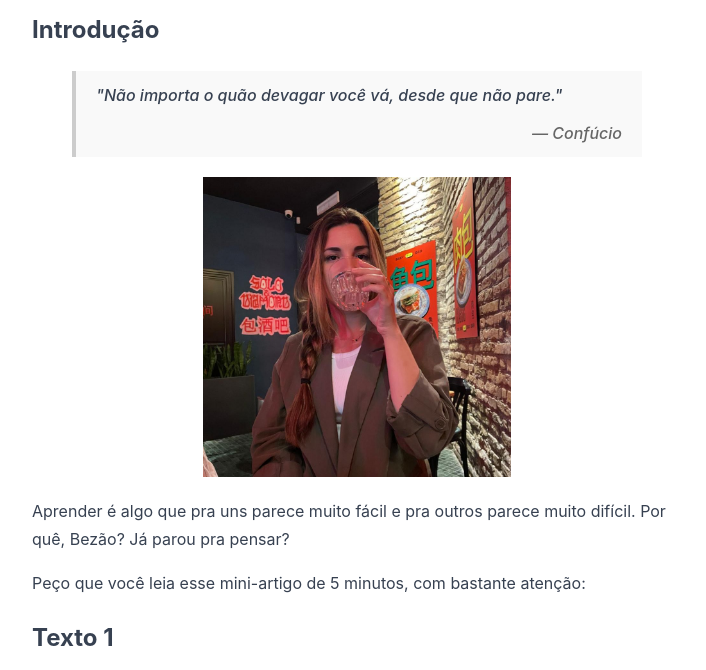
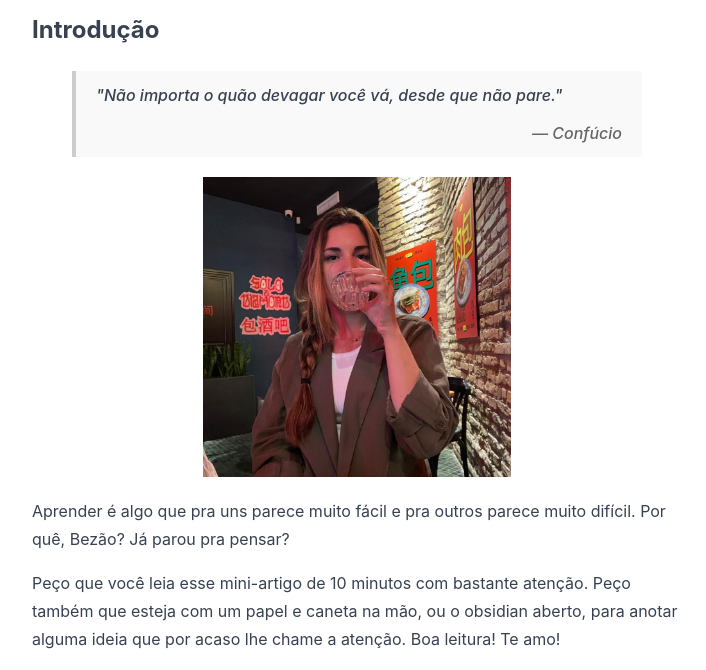
Before and after one commit to thiagopasseri/aprender_a_aprender, a plain HTML site: page index.html in a window 1280 px wide. Shown: the part 98-768 px from the top of the page, without its empty margins (283-989 px from the left). Drawn offline with Linux system fonts and the light colour scheme.

Commit message:
add a phrase in the first pharagraph

```diff
--- a/index.html
+++ b/index.html
@@ -26,7 +26,10 @@
       </p>
 
       <p>
-        Peço que você leia esse mini-artigo de 5 minutos, com bastante atenção:
+        Peço que você leia esse mini-artigo de 10 minutos com bastante atenção.
+        Peço também que esteja com um papel e caneta na mão, ou o obsidian
+        aberto, para anotar alguma ideia que por acaso lhe chame a atenção. Boa
+        leitura! Te amo!
       </p>
       <h2>Texto 1</h2>
 
```
